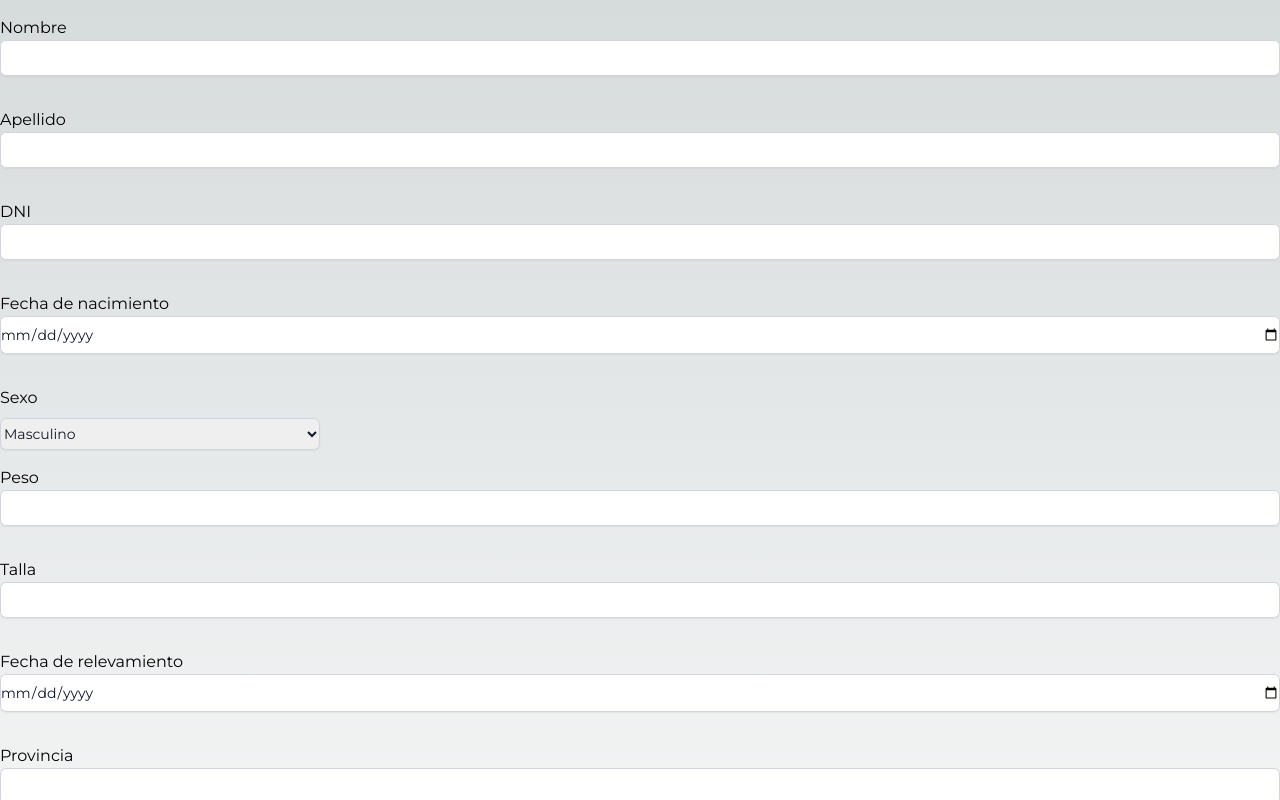
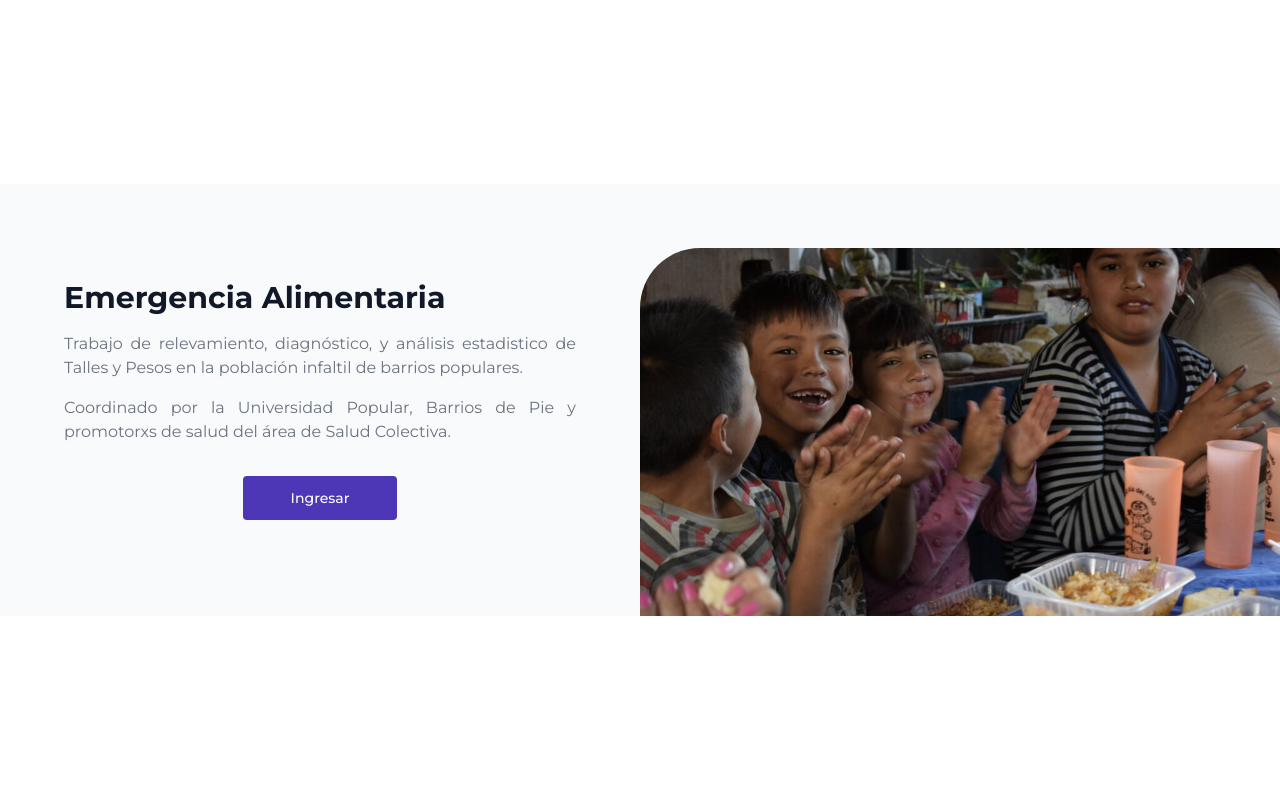
Before and after one commit to MiroslavSapunar/SIGBAS-UniversidadPopular, a Next.js app in the folder web/: page / in a window 1280 px wide. Shown: the top 800 px of the page. Built offline with nearby package versions, Linux system fonts and the light colour scheme.

Commit message:
reverted homepage

```diff
--- a/web/src/app/page.js
+++ b/web/src/app/page.js
@@ -1,243 +1,44 @@
-//import Image from 'next/image'
+// import Image from 'next/image'
 
 export default function Home() {
   return (
-    <body>
-      <div class="h-full w-full fixed top-0 background" ></div>
+    <main className="flex min-h-screen items-center justify-between bg-white ">
+      <section
+        className="overflow-hidden bg-gray-50 sm:grid sm:grid-cols-2 sm:items-center"
+      >
+        <div className="p-8 md:p-12 lg:px-16 lg:py-24">
+          <div
+            className="mx-auto max-w-xl min-h-full text-center"
+          >
+            <h2 className="text-2xl font-bold text-gray-900 md:text-3xl text-left">
+              Emergencia Alimentaria
+            </h2>
 
-    <form id ="registrationForm">
-      <div class ="formGroup flex flex-col my-4">
-        <label for="first-name">Nombre</label>
-        <div class="flex items-center">
-        <input
-                required
-                minlength="2"
-                type="text"
-                name="first-name"
-                id="first-name"
-                autocomplete="given-name"
-                class="block w-full rounded-md border-0 py-1.5 text-gray-900 shadow-sm ring-1 ring-inset ring-gray-300 placeholder:text-gray-400 focus:ring-2 focus:ring-inset focus:ring-indigo-600 sm:text-sm sm:leading-6 "
-          />
-          <span class="error icon hidden-ml-6 text-red-700">
-            <i class="fa-solid fa-exclamation"></i>
-          </span>
-          <span class="success icon hidden -ml-6 text-green-700">
-            <i class="fa-solid fa-check"></i>
-          </span>
+            <p className="hidden text-gray-500 md:mt-4 md:block text-justify ">
+              Trabajo de relevamiento, diagnóstico, y análisis estadistico de Talles y Pesos en la población infaltil de barrios populares.
+            </p>
+            <p className="hidden text-gray-500 md:mt-4 md:block text-justify ">
+              Coordinado por la Universidad Popular, Barrios de Pie y promotorxs de salud del área de Salud Colectiva.
+            </p>
+
+            <div className="mt-4 md:mt-8">
+              <a
+                href="#"
+                className="inline-block rounded bg-[#4D37B7] px-12 py-3 text-sm font-medium text-white transition hover:bg-[#2e1d82] focus:outline-none focus:ring focus:ring-yellow-400"
+              >
+                Ingresar
+              </a>
+            </div>
+          </div>
         </div>
-          <div class="error text-red-700 py-2"></div>
-      </div>
-      <div class ="formGroup flex flex-col my-4">
-        <label for="last-name">Apellido</label>
-        <div class="flex items-center">
-        <input
-                type="text"
-                name="last-name"
-                id="last-name"
-                autocomplete="family-name"
-                class="block w-full rounded-md border-0 py-1.5 text-gray-900 shadow-sm ring-1 ring-inset ring-gray-300 placeholder:text-gray-400 focus:ring-2 focus:ring-inset focus:ring-indigo-600 sm:text-sm sm:leading-6"
-          />
-          <span class="error icon hidden-ml-6 text-red-700">
-            <i class="fa-solid fa-exclamation"></i>
-          </span>
-          <span class="success icon hidden -ml-6 text-green-700">
-            <i class="fa-solid fa-check"></i>
-          </span>
-        </div>
-          <div class="error text-red-700 py-2"></div>
-      </div>
-      <div class ="formGroup flex flex-col my-4">
-        <label for="dni">DNI</label>
-        <div class="flex items-center">
-        <input
-                type="number"
-                name="dni"
-                id="dni"
-                autocomplete="dni"
-                class="block w-full rounded-md border-0 py-1.5 text-gray-900 shadow-sm ring-1 ring-inset ring-gray-300 placeholder:text-gray-400 focus:ring-2 focus:ring-inset focus:ring-indigo-600 sm:text-sm sm:leading-6"
-          />
-          <span class="error icon hidden-ml-6 text-red-700">
-            <i class="fa-solid fa-exclamation"></i>
-          </span>
-          <span class="success icon hidden -ml-6 text-green-700">
-            <i class="fa-solid fa-check"></i>
-          </span>
-        </div>
-          <div class="error text-red-700 py-2"></div>
-      </div>
-      <div class ="formGroup flex flex-col my-4">
-        <label for="birthday">Fecha de nacimiento</label>
-        <div class="flex items-center">
-        <input
-                type="date"
-                name="birthday"
-                id="birthday"
-                autocomplete="birthday"
-                class="block w-full rounded-md border-0 py-1.5 text-gray-900 shadow-sm ring-1 ring-inset ring-gray-300 placeholder:text-gray-400 focus:ring-2 focus:ring-inset focus:ring-indigo-600 sm:text-sm sm:leading-6"
-          />
-          <span class="error icon hidden-ml-6 text-red-700">
-            <i class="fa-solid fa-exclamation"></i>
-          </span>
-          <span class="success icon hidden -ml-6 text-green-700">
-            <i class="fa-solid fa-check"></i>
-          </span>
-        </div>
-          <div class="error text-red-700 py-2"></div>
-      </div>
-      <div class ="formGroup flex flex-col my-4">
-        <label for="sex" >Sexo</label>
-        <div class="mt-2">
-        <select
-        id="sex"
-        name="sex"
-        autocomplete="sex"
-        class="block w-full rounded-md border-0 py-1.5 text-gray-900 shadow-sm ring-1 ring-inset ring-gray-300 focus:ring-2 focus:ring-inset focus:ring-indigo-600 sm:max-w-xs sm:text-sm sm:leading-6">
-              <option>Masculino</option>
-              <option>Femenino</option>
-            </select>
-        </div>
-      </div>
-      <div class ="formGroup flex flex-col my-4">
-        <label for="weight">Peso</label>
-        <div class="flex items-center">
-        <input
-                type="number"
-                name="weight"
-                id="weight"
-                autocomplete="weight"
-                class="block w-full rounded-md border-0 py-1.5 text-gray-900 shadow-sm ring-1 ring-inset ring-gray-300 placeholder:text-gray-400 focus:ring-2 focus:ring-inset focus:ring-indigo-600 sm:text-sm sm:leading-6"
-          />
-          <span class="error icon hidden-ml-6 text-red-700">
-            <i class="fa-solid fa-exclamation"></i>
-          </span>
-          <span class="success icon hidden -ml-6 text-green-700">
-            <i class="fa-solid fa-check"></i>
-          </span>
-        </div>
-          <div class="error text-red-700 py-2"></div>
-      </div>
-      <div class ="formGroup flex flex-col my-4">
-        <label for="height">Talla</label>
-        <div class="flex items-center">
-        <input
-                type="number"
-                name="height"
-                id="height"
-                autocomplete="height"
-                class="block w-full rounded-md border-0 py-1.5 text-gray-900 shadow-sm ring-1 ring-inset ring-gray-300 placeholder:text-gray-400 focus:ring-2 focus:ring-inset focus:ring-indigo-600 sm:text-sm sm:leading-6"
-          />
-          <span class="error icon hidden-ml-6 text-red-700">
-            <i class="fa-solid fa-exclamation"></i>
-          </span>
-          <span class="success icon hidden -ml-6 text-green-700">
-            <i class="fa-solid fa-check"></i>
-          </span>
-        </div>
-          <div class="error text-red-700 py-2"></div>
-      </div>
-      <div class ="formGroup flex flex-col my-4">
-        <label for="survey-day">Fecha de relevamiento</label>
-        <div class="flex items-center">
-        <input
-                type="date"
-                name="survey-day"
-                id="survey-day"
-                autocomplete="survey-day"
-                class="block w-full rounded-md border-0 py-1.5 text-gray-900 shadow-sm ring-1 ring-inset ring-gray-300 placeholder:text-gray-400 focus:ring-2 focus:ring-inset focus:ring-indigo-600 sm:text-sm sm:leading-6"
-          />
-          <span class="error icon hidden-ml-6 text-red-700">
-            <i class="fa-solid fa-exclamation"></i>
-          </span>
-          <span class="success icon hidden -ml-6 text-green-700">
-            <i class="fa-solid fa-check"></i>
-          </span>
-        </div>
-          <div class="error text-red-700 py-2"></div>
-      </div>
-      <div class ="formGroup flex flex-col my-4">
-        <label for="province">Provincia</label>
-        <div class="flex items-center">
-        <input
-                type="text"
-                name="province"
-                id="province"
-                autocomplete="province"
-                class="block w-full rounded-md border-0 py-1.5 text-gray-900 shadow-sm ring-1 ring-inset ring-gray-300 placeholder:text-gray-400 focus:ring-2 focus:ring-inset focus:ring-indigo-600 sm:text-sm sm:leading-6"
-          />
-          <span class="error icon hidden-ml-6 text-red-700">
-            <i class="fa-solid fa-exclamation"></i>
-          </span>
-          <span class="success icon hidden -ml-6 text-green-700">
-            <i class="fa-solid fa-check"></i>
-          </span>
-        </div>
-          <div class="error text-red-700 py-2"></div>
-      </div>
-      <div class ="formGroup flex flex-col my-4">
-        <label for="district">Distrito</label>
-        <div class="flex items-center">
-        <input
-                type="text"
-                name="district"
-                id="district"
-                autocomplete="district"
-                class="block w-full rounded-md border-0 py-1.5 text-gray-900 shadow-sm ring-1 ring-inset ring-gray-300 placeholder:text-gray-400 focus:ring-2 focus:ring-inset focus:ring-indigo-600 sm:text-sm sm:leading-6"
-          />
-          <span class="error icon hidden-ml-6 text-red-700">
-            <i class="fa-solid fa-exclamation"></i>
-          </span>
-          <span class="success icon hidden -ml-6 text-green-700">
-            <i class="fa-solid fa-check"></i>
-          </span>
-        </div>
-          <div class="error text-red-700 py-2"></div>
-      </div>
-      <div class ="formGroup flex flex-col my-4">
-        <label for="dining-hall">Comedor/Merendero</label>
-        <div class="flex items-center">
-        <input
-                type="text"
-                name="dining-hall"
-                id="dining-hall"
-                autocomplete="dining-hall"
-                class="block w-full rounded-md border-0 py-1.5 text-gray-900 shadow-sm ring-1 ring-inset ring-gray-300 placeholder:text-gray-400 focus:ring-2 focus:ring-inset focus:ring-indigo-600 sm:text-sm sm:leading-6"
-          />
-          <span class="error icon hidden-ml-6 text-red-700">
-            <i class="fa-solid fa-exclamation"></i>
-          </span>
-          <span class="success icon hidden -ml-6 text-green-700">
-            <i class="fa-solid fa-check"></i>
-          </span>
-        </div>
-          <div class="error text-red-700 py-2"></div>
-      </div>
-      <div class ="formGroup flex flex-col my-4">
-        <label for="form-number">Número de planilla</label>
-        <div class="flex items-center">
-        <input
-                type="number"
-                name="form-number"
-                id="form-numbe"
-                autocomplete="form-numbe"
-                class="block w-full rounded-md border-0 py-1.5 text-gray-900 shadow-sm ring-1 ring-inset ring-gray-300 placeholder:text-gray-400 focus:ring-2 focus:ring-inset focus:ring-indigo-600 sm:text-sm sm:leading-6"
-          />
-          <span class="error icon hidden-ml-6 text-red-700">
-            <i class="fa-solid fa-exclamation"></i>
-          </span>
-          <span class="success icon hidden -ml-6 text-green-700">
-            <i class="fa-solid fa-check"></i>
-          </span>
-        </div>
-          <div class="error text-red-700 py-2"></div>
-      </div>
-      <button
-      type="submit"
-      class="px-8 py-2 mt-4 bg-green 400 w-full rounded-full  text-white shadow-lg">
-        Registrar
-      </button>
-
-    </form>
-    </body>
-
+        {/* TODO. change this img html tag to Next/Image  */}
+        <img
+          alt="infancias"
+          src="/infancias.jpg"
+          className="h-full w-full object-cover sm:h-[calc(100%_-_2rem)] sm:self-end sm:rounded-ss-[30px] md:h-[calc(100%_-_4rem)] md:rounded-ss-[60px]"
+        />
+      </section>
+      {/* TODO. add footer with FIUBA, UP info */}
+    </main>
   )
 }
```
